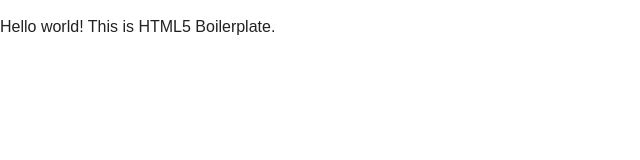
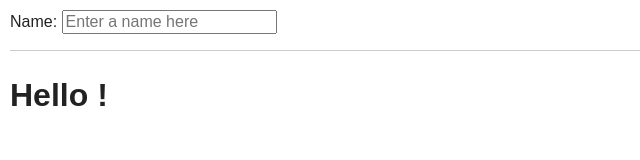
Before and after one commit to diegolovison/crispy, a website: page public/index.html in a window 1280 px wide. Shown: the whole page, without its empty margins (0-640 px from the left). Drawn offline with nearby package versions, Linux system fonts and the light colour scheme.

Commit message:
angularjs

```diff
--- a/public/css/main.css
+++ b/public/css/main.css
@@ -21,6 +21,10 @@
 html {
     font-size: 1em;
     line-height: 1.4;
+}
+
+body {
+	padding: 10px;
 }
 
 /*
--- a/public/index.html
+++ b/public/index.html
@@ -2,7 +2,7 @@
 <!--[if lt IE 7]>      <html class="no-js lt-ie9 lt-ie8 lt-ie7"> <![endif]-->
 <!--[if IE 7]>         <html class="no-js lt-ie9 lt-ie8"> <![endif]-->
 <!--[if IE 8]>         <html class="no-js lt-ie9"> <![endif]-->
-<!--[if gt IE 8]><!--> <html class="no-js"> <!--<![endif]-->
+<!--[if gt IE 8]><!--> <html class="no-js" ng-app> <!--<![endif]-->
     <head>
         <meta charset="utf-8">
         <meta http-equiv="X-UA-Compatible" content="IE=edge">
@@ -20,10 +20,17 @@
         <![endif]-->
 
         <!-- Add your site or application content here -->
-        <p>Hello world! This is HTML5 Boilerplate.</p>
+		<div>
+			<label>Name:</label>
+			<input type="text" ng-model="yourName" placeholder="Enter a name here">
+			<hr>
+			<h1>Hello {{yourName}}!</h1>
+		</div>
 
         <script src="//ajax.googleapis.com/ajax/libs/jquery/1.10.2/jquery.min.js"></script>
+		<script src="//ajax.googleapis.com/ajax/libs/angularjs/1.2.6/angular.min.js"></script>
         <script>window.jQuery || document.write('<script src="js/vendor/jquery-1.10.2.min.js"><\/script>')</script>
+		<script>window.jQuery || document.write('<script src="js/vendor/angular-1.2.6.min.js"><\/script>')</script>
         <script src="js/plugins.js"></script>
         <script src="js/main.js"></script>
 
```
